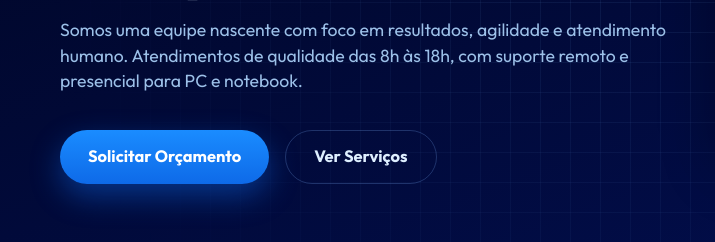
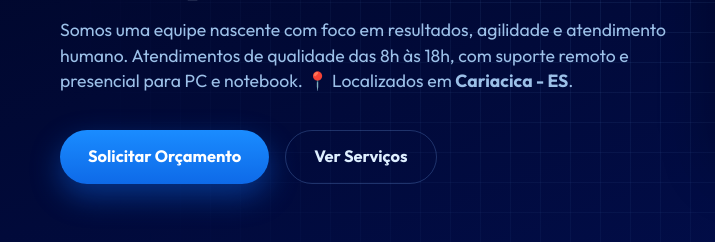
Before and after one commit to ArthurDev10/loja-virtual-novacore, a website: page public/index.html in a window 1280 px wide. Shown: the part 478-720 px from the top of the page, 0-715 px from the left. Drawn offline with Linux system fonts and the light colour scheme.

Commit message:
adiciona localizacao Cariacica ES

```diff
--- a/public/index.html
+++ b/public/index.html
@@ -42,6 +42,7 @@
           <p class="lead">
             Somos uma equipe nascente com foco em resultados, agilidade e atendimento humano.
             Atendimentos de qualidade das 8h às 18h, com suporte remoto e presencial para PC e notebook.
+            📍 Localizados em <strong>Cariacica - ES</strong>.
           </p>
           <div class="hero-actions">
             <a href="#contato" class="btn btn-primary">Solicitar Orçamento</a>
```
